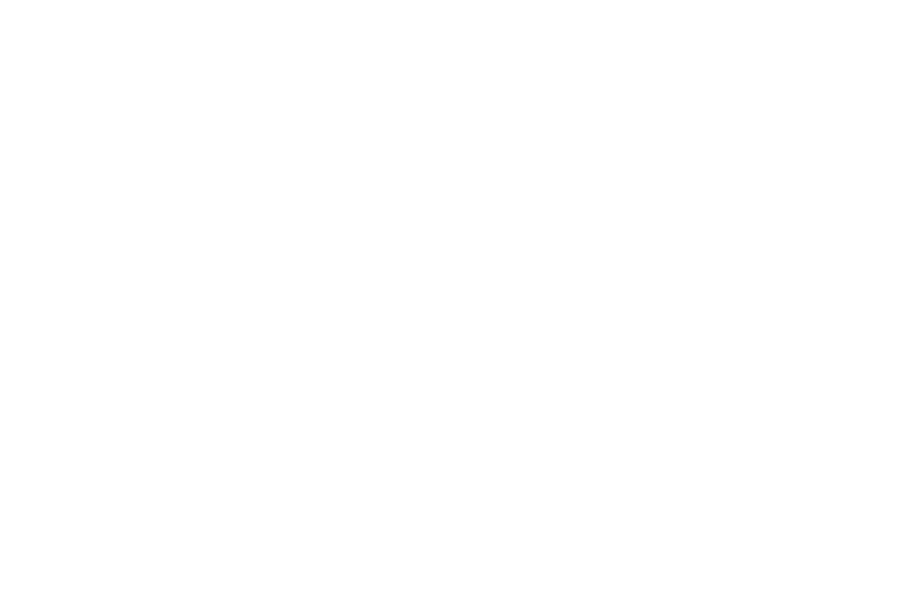
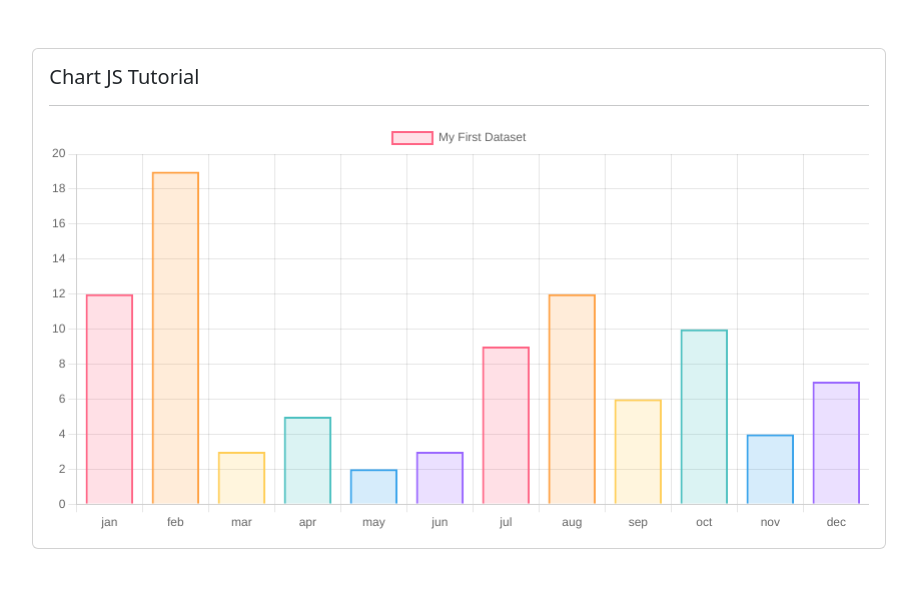
Before and after one commit to Satyum-Singh/Chart-JS, a website: page index3.html in a window 1280 px wide. Shown: the whole page, without its empty margins (181-1098 px from the left). Drawn offline with nearby package versions, Linux system fonts and the light colour scheme.

Commit message:
learned about array concatenation in Chart JS

```diff
--- a/index.html
+++ b/index.html
@@ -1,58 +1,69 @@
-<!doctype html>
+<!DOCTYPE html>
 <html lang="en">
   <head>
-    <meta charset="utf-8">
-    <meta name="viewport" content="width=device-width, initial-scale=1">
+    <meta charset="utf-8" />
+    <meta name="viewport" content="width=device-width, initial-scale=1" />
     <title>Chart JS Tutorial</title>
-    <link href="https://cdn.jsdelivr.net/npm/bootstrap@5.3.2/dist/css/bootstrap.min.css" rel="stylesheet" integrity="sha384-T3c6CoIi6uLrA9TneNEoa7RxnatzjcDSCmG1MXxSR1GAsXEV/Dwwykc2MPK8M2HN" crossorigin="anonymous">
+    <link
+      href="https://cdn.jsdelivr.net/npm/bootstrap@5.3.2/dist/css/bootstrap.min.css"
+      rel="stylesheet"
+      integrity="sha384-T3c6CoIi6uLrA9TneNEoa7RxnatzjcDSCmG1MXxSR1GAsXEV/Dwwykc2MPK8M2HN"
+      crossorigin="anonymous"
+    />
   </head>
   <body class="bg-success">
     <div class="col-8 offset-2 my-5">
       <div class="card">
         <div class="card-body">
           <h5>Chart JS Tutorial</h5>
-          <hr>
+          <hr />
           <canvas id="myChart"></canvas>
         </div>
       </div>
-    <script src="https://cdn.jsdelivr.net/npm/bootstrap@5.3.2/dist/js/bootstrap.bundle.min.js" integrity="sha384-C6RzsynM9kWDrMNeT87bh95OGNyZPhcTNXj1NW7RuBCsyN/o0jlpcV8Qyq46cDfL" crossorigin="anonymous"></script>
+    </div>
+    <script
+      src="https://cdn.jsdelivr.net/npm/bootstrap@5.3.2/dist/js/bootstrap.bundle.min.js"
+      integrity="sha384-C6RzsynM9kWDrMNeT87bh95OGNyZPhcTNXj1NW7RuBCsyN/o0jlpcV8Qyq46cDfL"
+      crossorigin="anonymous"
+    ></script>
 
     <script src="https://cdn.jsdelivr.net/npm/chart.js"></script>
     <script>
-    const ctx = document.getElementById('myChart');
+      const ctx = document.getElementById("myChart");
 
       const chart = new Chart(ctx, {
-        type: 'bar',
+        type: "bar",
         data: {
-        labels: ['Red', 'Blue', 'Yellow', 'Green', 'Purple', 'Orange'],
+          labels: ["Red", "Blue", "Yellow", "Green", "Purple", "Orange"],
           datasets: [
             {
-                label: 'My First Dataset',
+              label: "My First Dataset",
               data: [12, 19, 3, 5, 2, 3],
-                borderWidth: 2
+              borderWidth: 2,
             },
             {
-                label: 'My Second Dataset',
+              label: "My Second Dataset",
               data: [10, 15, 13, 15, 12, 13],
-                borderWidth: 2
+              borderWidth: 2,
             },
             {
-                label: 'My Third Dataset',
+              label: "My Third Dataset",
               data: [5, 10, 15, 20, 25, 30],
-                borderWidth: 2
-            }],
+              borderWidth: 2,
+            },
+          ],
           options: {
             scales: {
               y: {
-                beginAtZero: true
-                }
+                beginAtZero: true,
+              },
             },
             legend: {
               display: false,
             },
-        }
-    }});
-
+          },
+        },
+      });
 
       console.log(chart.config.type);
     </script>
--- a/index3.html
+++ b/index3.html
@@ -0,0 +1,84 @@
+<!DOCTYPE html>
+<html lang="en">
+  <head>
+    <meta charset="UTF-8" />
+    <meta name="viewport" content="width=device-width, initial-scale=1.0" />
+    <title>Document</title>
+    <link
+      href="https://cdn.jsdelivr.net/npm/bootstrap@5.3.2/dist/css/bootstrap.min.css"
+      rel="stylesheet"
+      integrity="sha384-T3c6CoIi6uLrA9TneNEoa7RxnatzjcDSCmG1MXxSR1GAsXEV/Dwwykc2MPK8M2HN"
+      crossorigin="anonymous"
+    />
+  </head>
+  <body>
+    <div class="col-8 offset-2 my-5">
+      <div class="card">
+        <div class="card-body">
+          <h5>Chart JS Tutorial</h5>
+          <hr />
+          <canvas id="myChart"></canvas>
+        </div>
+      </div>
+    </div>
+
+    <script
+      src="https://cdn.jsdelivr.net/npm/bootstrap@5.3.2/dist/js/bootstrap.bundle.min.js"
+      integrity="sha384-C6RzsynM9kWDrMNeT87bh95OGNyZPhcTNXj1NW7RuBCsyN/o0jlpcV8Qyq46cDfL"
+      crossorigin="anonymous"
+    ></script>
+
+    <script src="https://cdn.jsdelivr.net/npm/chart.js"></script>
+    <script>
+      const ctx = document.getElementById("myChart");
+
+      const data1 = [12, 19, 3, 5, 2, 3];
+      const data2 = [9, 12, 6, 10, 4, 7];
+      const alldata = data1.concat(data2);
+
+      const firstmon = ["jan", "feb", "mar", "apr", "may", "jun"];
+      const secondmon = ["jul", "aug", "sep", "oct", "nov", "dec"];
+      const allmon = firstmon.concat(secondmon);
+
+      const chart = new Chart(ctx, {
+        type: "bar",
+        data: {
+          labels: allmon,
+          datasets: [
+            {
+              label: "My First Dataset",
+              data: alldata,
+              backgroundColor: [
+                "rgba(255, 99, 132, 0.2)",
+                "rgba(255, 159, 64, 0.2)",
+                "rgba(255, 205, 86, 0.2)",
+                "rgba(75, 192, 192, 0.2)",
+                "rgba(54, 162, 235, 0.2)",
+                "rgba(153, 102, 255, 0.2)",
+              ],
+              borderColor: [
+                "rgba(255, 99, 132, 1)",
+                "rgba(255, 159, 64, 1)",
+                "rgba(255, 205, 86, 1)",
+                "rgba(75, 192, 192, 1)",
+                "rgba(54, 162, 235, 1)",
+                "rgba(153, 102, 255, 1)",
+              ],
+              borderWidth: 2,
+            },
+          ],
+          options: {
+            scales: {
+              y: {
+                beginAtZero: true,
+              },
+            },
+            legend: {
+              display: false,
+            },
+          },
+        },
+      });
+    </script>
+  </body>
+</html>
```
Lines whose indentation alone changed are shown as unchanged.
